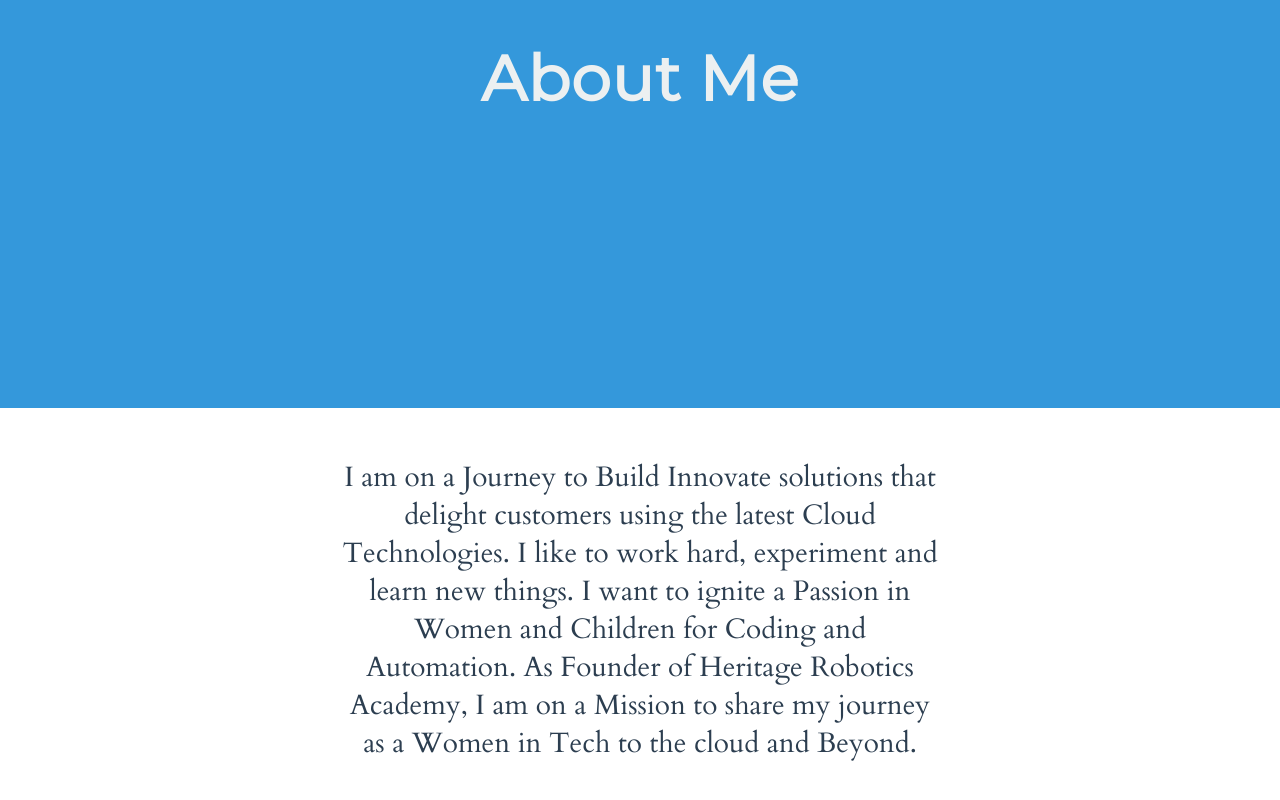
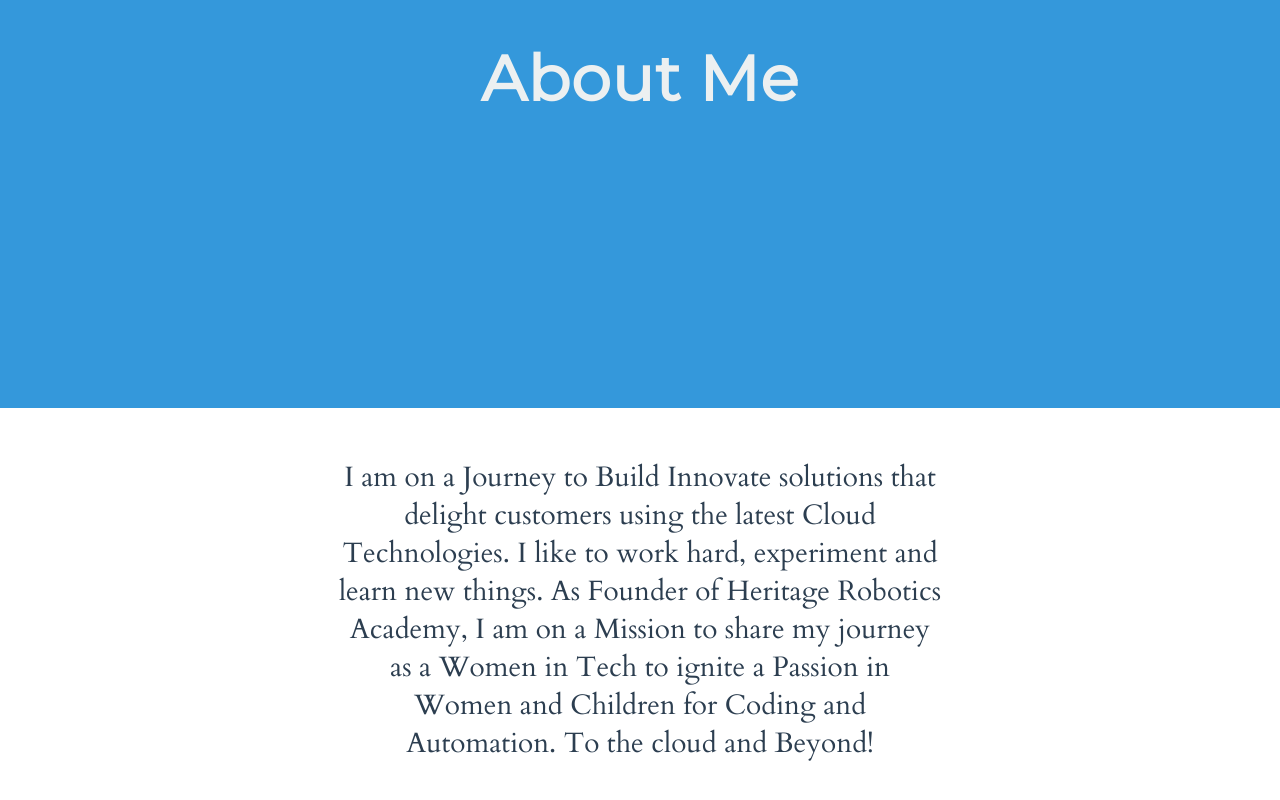
Before and after one commit to nachobot/my-portfolio, a plain HTML site: page index.html in a window 1280 px wide. Shown: the part 1700-2500 px from the top of the page. Drawn offline with Linux system fonts and the light colour scheme.

Commit message:
Updated mission

```diff
--- a/index.html
+++ b/index.html
@@ -118,8 +118,8 @@
       <p class="color--darkgrey section__description">
         I am on a Journey to Build Innovate solutions that delight customers using the latest Cloud Technologies.
         I like to work hard, experiment and learn new things.
-        I want to ignite a Passion in Women and Children for Coding and Automation.
-        As Founder of Heritage Robotics Academy, I am on a Mission to share my journey as a Women in Tech to the cloud and Beyond.
+        As Founder of Heritage Robotics Academy, I am on a Mission to share my journey as a Women in Tech to ignite a Passion in Women and Children for Coding and Automation.
+        To the cloud and Beyond!
       </p>
 
     <div class="background--skyBlue modal--closed">
```
